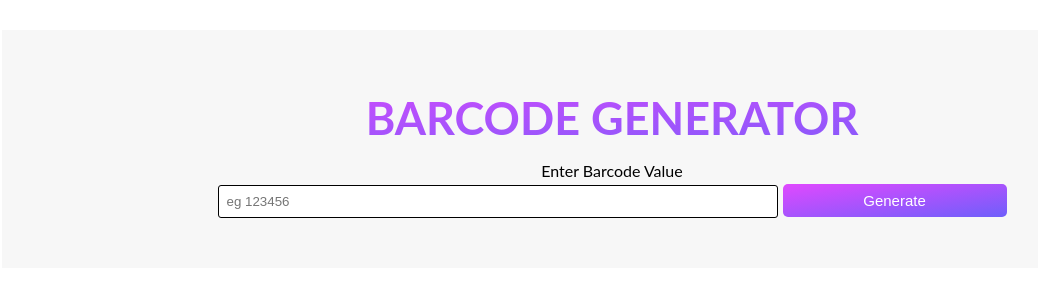
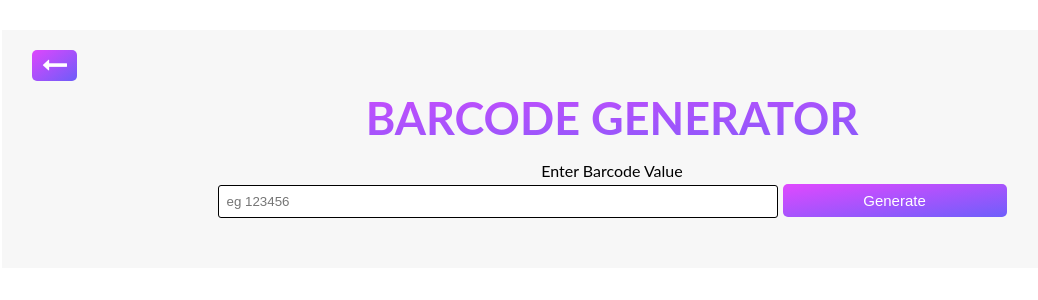
Before and after one commit to akindoju/barcode-generator, a React (Create React App) app: page /barcode in a window 1280 px wide. Shown: the top 300 px of the page, without its empty margins (28-1066 px from the left). Built offline with nearby package versions, Linux system fonts and the light colour scheme.

Commit message:
Added back btn

```diff
--- a/public/index.html
+++ b/public/index.html
@@ -3,6 +3,10 @@
   <head>
     <meta charset="utf-8" />
     <link rel="icon" href="%PUBLIC_URL%/favicon.ico" />
+    <link
+      rel="stylesheet"
+      href="https://maxcdn.bootstrapcdn.com/font-awesome/4.6.1/css/font-awesome.min.css"
+    />
     <meta name="viewport" content="width=device-width, initial-scale=1" />
     <meta name="theme-color" content="#000000" />
     <meta
--- a/src/App.css
+++ b/src/App.css
@@ -25,6 +25,7 @@ body {
 }
 
 .generatorPage {
+  position: relative;
   background-color: #f7f7f7;
   padding: 5rem;
   text-align: center;
@@ -147,3 +148,33 @@ svg {
 QRCode {
   margin-top: 20px;
 }
+
+.backBtn {
+  position: absolute;
+  top: 20px;
+  left: 30px;
+  cursor: pointer;
+  background-image: linear-gradient(
+    to right bottom,
+    rgba(219, 41, 255, 0.85),
+    rgba(86, 67, 250, 0.85)
+  );
+  outline: none;
+  border: none;
+  color: white;
+  font-size: 25px;
+  border-radius: 5px;
+  padding: 1px 10px;
+}
+
+.backBtn:hover {
+  background-image: linear-gradient(
+    to right bottom,
+    rgba(219, 41, 255, 0.85),
+    rgba(107, 97, 197, 0.85)
+  );
+}
+
+.backBtn:active {
+  transform: scale(0.98);
+}
--- /dev/null
+++ b/src/components/BackBtn/BackBtn.jsx
@@ -0,0 +1,20 @@
+import React from 'react';
+import { useHistory } from 'react-router';
+
+const BackBtn = () => {
+  const history = useHistory();
+
+  return (
+    <button
+      className="backBtn"
+      onClick={(e) => {
+        e.preventDefault();
+        history.push('/');
+      }}
+    >
+      <i class="fa fa-long-arrow-left" aria-hidden="true"></i>
+    </button>
+  );
+};
+
+export default BackBtn;
--- a/src/pages/barcodePage/barcodePage.jsx
+++ b/src/pages/barcodePage/barcodePage.jsx
@@ -1,4 +1,5 @@
 import React, { useState } from 'react';
+import BackBtn from '../../components/BackBtn/BackBtn';
 import Barcode from '../../components/Barcode/Barcode';
 
 const BarcodePage = () => {
@@ -7,6 +8,7 @@ const BarcodePage = () => {
 
   return (
     <div className="generatorPage">
+      <BackBtn />
       <h2 className="title">Barcode Generator</h2>
       <form>
         <label htmlFor="barcode" className="label">
--- a/src/pages/qrCodePage/qrCodePage.jsx
+++ b/src/pages/qrCodePage/qrCodePage.jsx
@@ -1,4 +1,5 @@
 import React, { useState } from 'react';
+import BackBtn from '../../components/BackBtn/BackBtn';
 import QRCode from '../../components/QRCode/QRCode';
 
 const QRCodePage = () => {
@@ -7,6 +8,7 @@ const QRCodePage = () => {
 
   return (
     <div className="generatorPage">
+      <BackBtn />
       <h2 className="title">QR Code Generator</h2>
       <form>
         <label htmlFor="qrCode" className="label">
```
